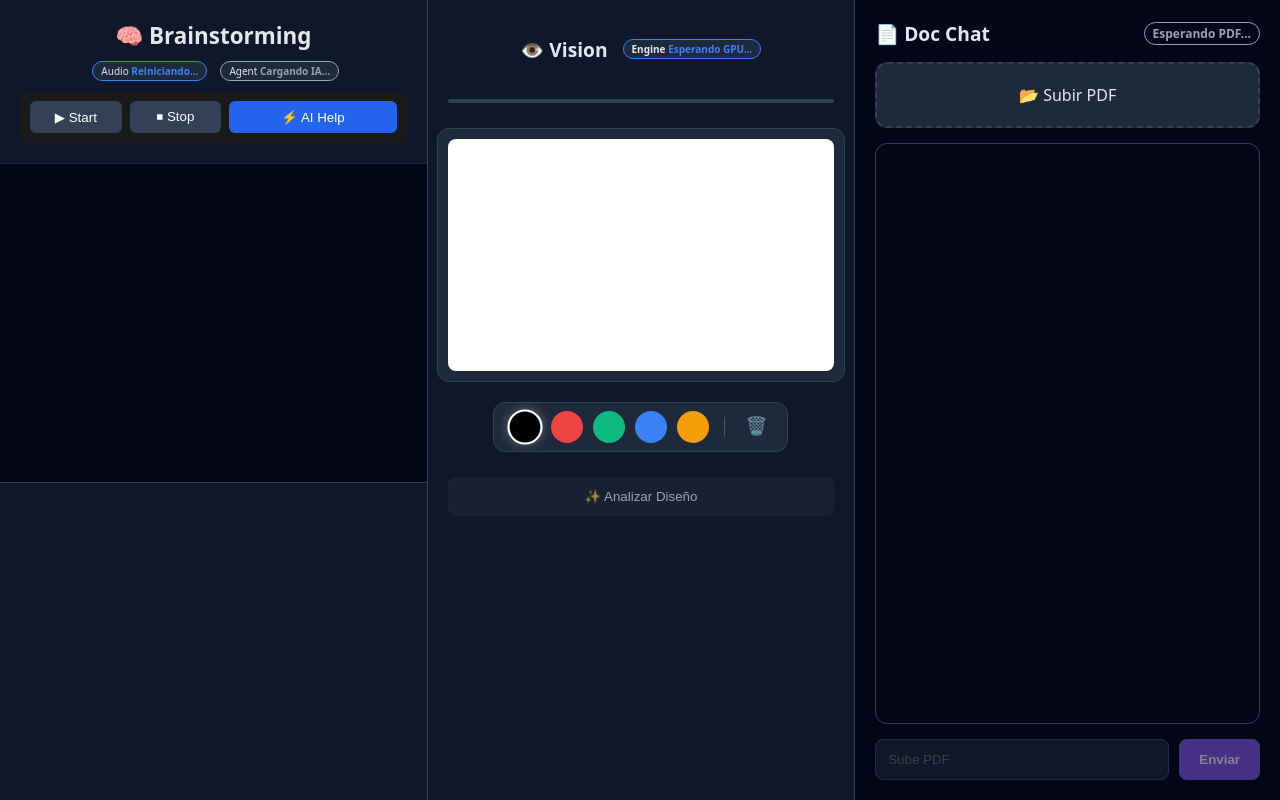
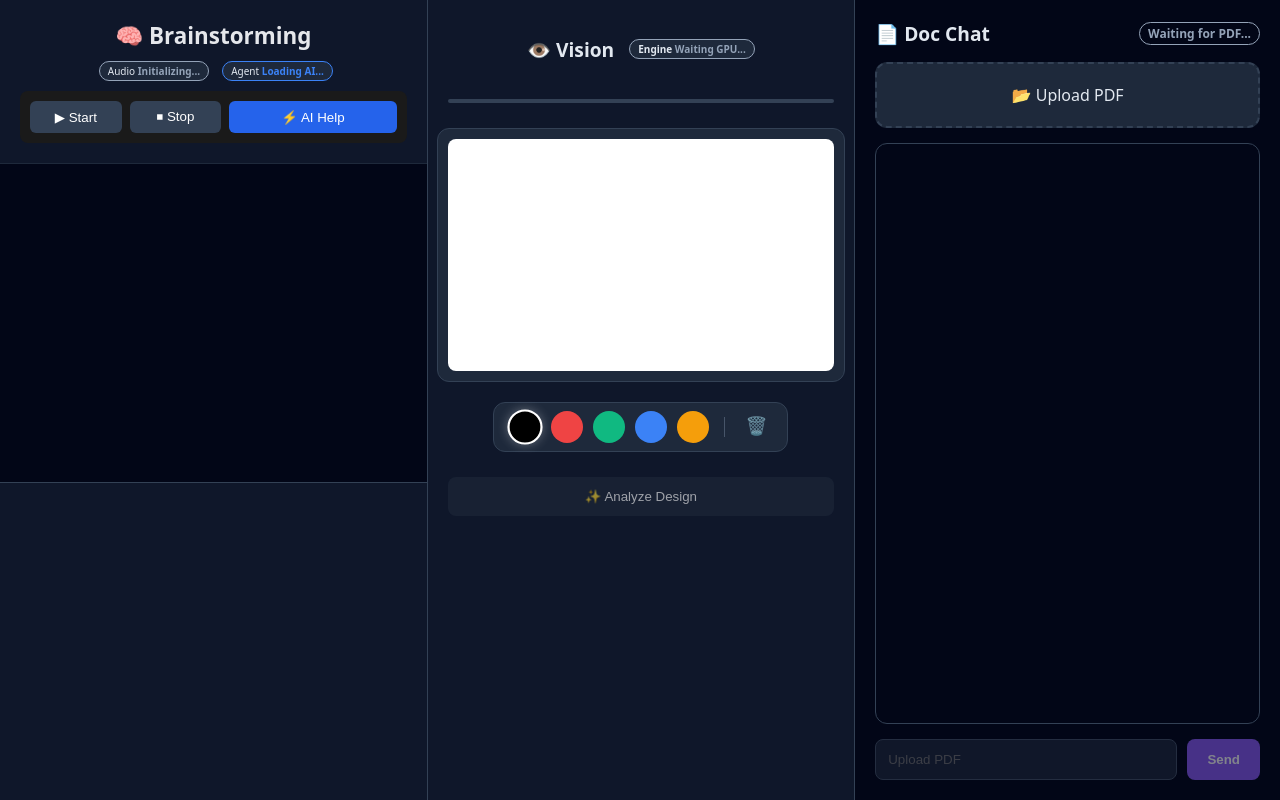
Before and after one commit to yaizaromero/Ambiental, a React (Vite) app: page / in a window 1280 px wide. Built offline with nearby package versions, Linux system fonts and the light colour scheme.

Commit message:
Traducción

```diff
--- a/src/App.jsx
+++ b/src/App.jsx
@@ -54,7 +54,7 @@ export default function App() {
 
     // 1. Prioridad: AUDIO (Whisper es ligero pero sensible)
     if (!audioWorker.current) {
-        setAudioStatus("Reiniciando...");
+        setAudioStatus("Initializing...");
         audioWorker.current = new Worker(new URL("./worker.js", import.meta.url), { type: "module" });
         audioWorker.current.onmessage = (e) => {
             const msg = e.data;
@@ -72,14 +72,14 @@ export default function App() {
     // IMPORTANTE: Este delay evita la colisión de contextos WebGPU
     setTimeout(() => {
         if (!agentWorker.current) {
-            setAgentStatus("Cargando IA...");
+            setAgentStatus("Loading AI...");
             agentWorker.current = new Worker(new URL("./worker_agents.js", import.meta.url), { type: "module" });
             agentWorker.current.onmessage = (e) => {
                 const { status, result, generatedText, advice } = e.data;
                 if (status === 'ready') setAgentStatus('ready');
                 else if (status === 'working') setAgentStatus('working');
                 else if (status === 'complete') { setAgentStatus('ready'); setAgentResult(result); setAgentResponse(generatedText); }
-                else if (status === 'complete_ux') { setVisionStatus('Completado'); setVisionOutput(advice); setAgentStatus('ready'); }
+                else if (status === 'complete_ux') { setVisionStatus('Completed'); setVisionOutput(advice); setAgentStatus('ready'); }
             };
             agentWorker.current.postMessage({ type: 'preload' });
         }
@@ -92,7 +92,7 @@ export default function App() {
     console.log("🔵 Fase 2: Iniciando motor de Visión...");
 
     if (!visionWorker.current) {
-        setVisionStatus("Esperando GPU...");
+        setVisionStatus("Waiting GPU...");
 
         // Pequeño delay extra de seguridad antes de instanciar
         setTimeout(() => {
@@ -102,18 +102,18 @@ export default function App() {
             visionWorker.current.onmessage = (e) => {
                 const { status, percent, result, description, userPrompt, message } = e.data;
 
-                if (status === 'init') setVisionStatus('Inicializando...');
-                else if (status === 'loading_model') setVisionStatus(message || 'Cargando...');
+                if (status === 'init') setVisionStatus('Initializing...');
+                else if (status === 'loading_model') setVisionStatus(message || 'Loading...');
                 else if (status === 'progress') { setVisionProgress(percent); setVisionStatus(`${percent.toFixed(0)}%`); }
-                else if (status === 'ready') { setIsVisionReady(true); setVisionStatus('Listo'); setVisionProgress(100); }
-                else if (status === 'analyzing') setVisionStatus('Analizando...');
+                else if (status === 'ready') { setIsVisionReady(true); setVisionStatus('Ready'); setVisionProgress(100); }
+                else if (status === 'analyzing') setVisionStatus('Analyzing...');
                 else if (status === 'vision_complete') {
-                     setVisionStatus('Pensando UX...');
+                     setVisionStatus('Thinking UX...');
                      if (agentWorker.current) {
                         agentWorker.current.postMessage({ type: 'ux_audit', description: description, userPrompt: userPrompt });
                      }
                 }
-                else if (status === 'complete' || status === 'done') { setVisionStatus('Completado'); setVisionOutput(result); }
+                else if (status === 'complete' || status === 'done') { setVisionStatus('Completed'); setVisionOutput(result); }
             };
             visionWorker.current.postMessage({ type: 'load' });
         }, 500);
@@ -333,7 +333,7 @@ export default function App() {
                 {isRagMode && (
                     <div style={{ position: 'absolute', top:0, left:0, right:0, bottom:0, background:'rgba(0,0,0,0.9)', zIndex:10, display:'flex', flexDirection:'column', alignItems:'center', justifyContent:'center', color:'white', borderRadius:'8px' }}>
                         <span style={{ fontSize: '2rem' }}>🔒</span>
-                        <p style={{ marginTop: '10px' }}>GPU reservada para RAG</p>
+                        <p style={{ marginTop: '10px' }}>GPU Reserved for RAG</p>
                     </div>
                 )}
                 <canvas ref={canvasRef} width={500} height={300} onMouseDown={startDrawing} onMouseMove={draw} onMouseUp={stopDrawing} onMouseOut={stopDrawing} />
@@ -344,11 +344,11 @@ export default function App() {
                   <div key={color} className={`color-btn ${currentColor === color ? 'active' : ''}`} style={{ backgroundColor: color }} onClick={() => setCurrentColor(color)} />
                  ))}
                  <div style={{ width: '1px', height: '20px', background: '#475569', margin: '0 5px' }}></div>
-                 <button className="clear-btn" onClick={clearCanvas} style={{cursor:'pointer'}} title="Borrar">🗑️</button>
+                 <button className="clear-btn" onClick={clearCanvas} style={{cursor:'pointer'}} title="Delete">🗑️</button>
               </div>
 
               <button onClick={analyzeCanvas} disabled={isRagMode || !isVisionReady} style={{ width: '100%', padding: '12px', marginTop: '10px', background: isVisionReady ? '#3b82f6' : '#1e293b', color: 'white', border:'none', borderRadius:'8px', cursor: isRagMode || !isVisionReady ? 'not-allowed' : 'pointer', opacity: isVisionReady ? 1 : 0.6 }}>
-                {isRagMode ? 'Sistema Pausado' : '✨ Analizar Diseño'}
+                {isRagMode ? 'Paused System' : '✨ Analyze Design'}
               </button>
 
               {visionOutput && <div className="vision-output" style={{ marginTop:'15px' }}><strong>Análisis Visual:</strong><br/>{visionOutput}</div>}
--- a/src/rag/RagPanel.jsx
+++ b/src/rag/RagPanel.jsx
@@ -19,7 +19,7 @@ export default function RagPanel({ onRagActivity }) {
   const workerRef = useRef(null);
   const chatEndRef = useRef(null);
 
-  const [status, setStatus] = useState("Esperando PDF...");
+  const [status, setStatus] = useState("Waiting for PDF...");
   const [isBusy, setIsBusy] = useState(false);
   const [progress, setProgress] = useState(0);
   const [question, setQuestion] = useState("");
@@ -40,20 +40,20 @@ export default function RagPanel({ onRagActivity }) {
       if (type === "STATUS") setStatus(payload);
 
       if (type === "download_progress") {
-         setStatus(`Cargando... ${payload.percent}%`);
+         setStatus(`Loading... ${payload.percent}%`);
          setProgress(payload.percent);
       }
 
       if (type === "INDEX_COMPLETE") {
-        setStatus("Listo.");
+        setStatus("Ready.");
         setIsBusy(false);
         setIsReady(true);
-        addMessage("system", "Documento indexado.");
+        addMessage("system", "Indexed Document.");
       }
 
       if (type === "ANSWER_COMPLETE") {
         setIsBusy(false);
-        setStatus("Listo");
+        setStatus("Ready");
         addMessage("bot", payload.answer, payload.sources);
         if (onRagActivity) onRagActivity(false);
       }
@@ -78,7 +78,7 @@ export default function RagPanel({ onRagActivity }) {
     if (!file) return;
 
     setIsBusy(true);
-    setStatus("Leyendo PDF...");
+    setStatus("Reading PDF...");
     setChatHistory([]);
 
     try {
@@ -86,7 +86,7 @@ export default function RagPanel({ onRagActivity }) {
       // Usamos directamente la función importada al principio del archivo.
       const { text } = await extractTextFromPdfFile(file);
 
-      setStatus("Indexando...");
+      setStatus("Indexing...");
       workerRef.current.postMessage({ type: "INDEX_TEXT", payload: { text } });
     } catch (err) {
       console.error(err);
@@ -103,12 +103,12 @@ export default function RagPanel({ onRagActivity }) {
     addMessage("user", q);
 
     setIsBusy(true);
-    setStatus("Liberando GPU...");
+    setStatus("Releasing GPU...");
     if (onRagActivity) onRagActivity(true);
 
     // DELAY DE SEGURIDAD (1.5s)
     setTimeout(() => {
-        setStatus("Generando...");
+        setStatus("Generating...");
         workerRef.current.postMessage({ type: "ASK_QUESTION", payload: { question: q } });
     }, 1500);
   };
@@ -127,7 +127,7 @@ export default function RagPanel({ onRagActivity }) {
                     <div style={{ width: `${progress}%`, background: '#8b5cf6', height: '100%' }}></div>
                 </div>
             ) : (
-                <span>📂 {isReady ? "Cambiar PDF" : "Subir PDF"}</span>
+                <span>📂 {isReady ? "Change PDF" : "Upload PDF"}</span>
             )}
          </label>
       </div>
@@ -156,11 +156,11 @@ export default function RagPanel({ onRagActivity }) {
           value={question}
           onChange={(e) => setQuestion(e.target.value)}
           onKeyDown={(e) => e.key === "Enter" && ask()}
-          placeholder={isReady ? "Pregunta..." : "Sube PDF"}
+          placeholder={isReady ? "Question..." : "Upload PDF"}
           style={{ ...styles.input, opacity: isReady ? 1 : 0.5 }}
           disabled={!isReady || isBusy}
         />
-        <button onClick={ask} disabled={!isReady || isBusy} style={{ ...styles.button, opacity: isReady ? 1 : 0.5 }}>Enviar</button>
+        <button onClick={ask} disabled={!isReady || isBusy} style={{ ...styles.button, opacity: isReady ? 1 : 0.5 }}>Send</button>
       </div>
     </div>
   );
--- a/src/worker_vision.js
+++ b/src/worker_vision.js
@@ -23,7 +23,7 @@ self.onmessage = async (e) => {
 async function load() {
     self.postMessage({ status: 'init' });
     try {
-        self.postMessage({ status: 'loading_model', message: "Cargando Visión..." });
+        self.postMessage({ status: 'loading_model', message: "Loading Vision..." });
         visionProcessor = await AutoProcessor.from_pretrained(VISION_MODEL_ID);
         try {
             visionModel = await Florence2ForConditionalGeneration.from_pretrained(VISION_MODEL_ID, {
```
